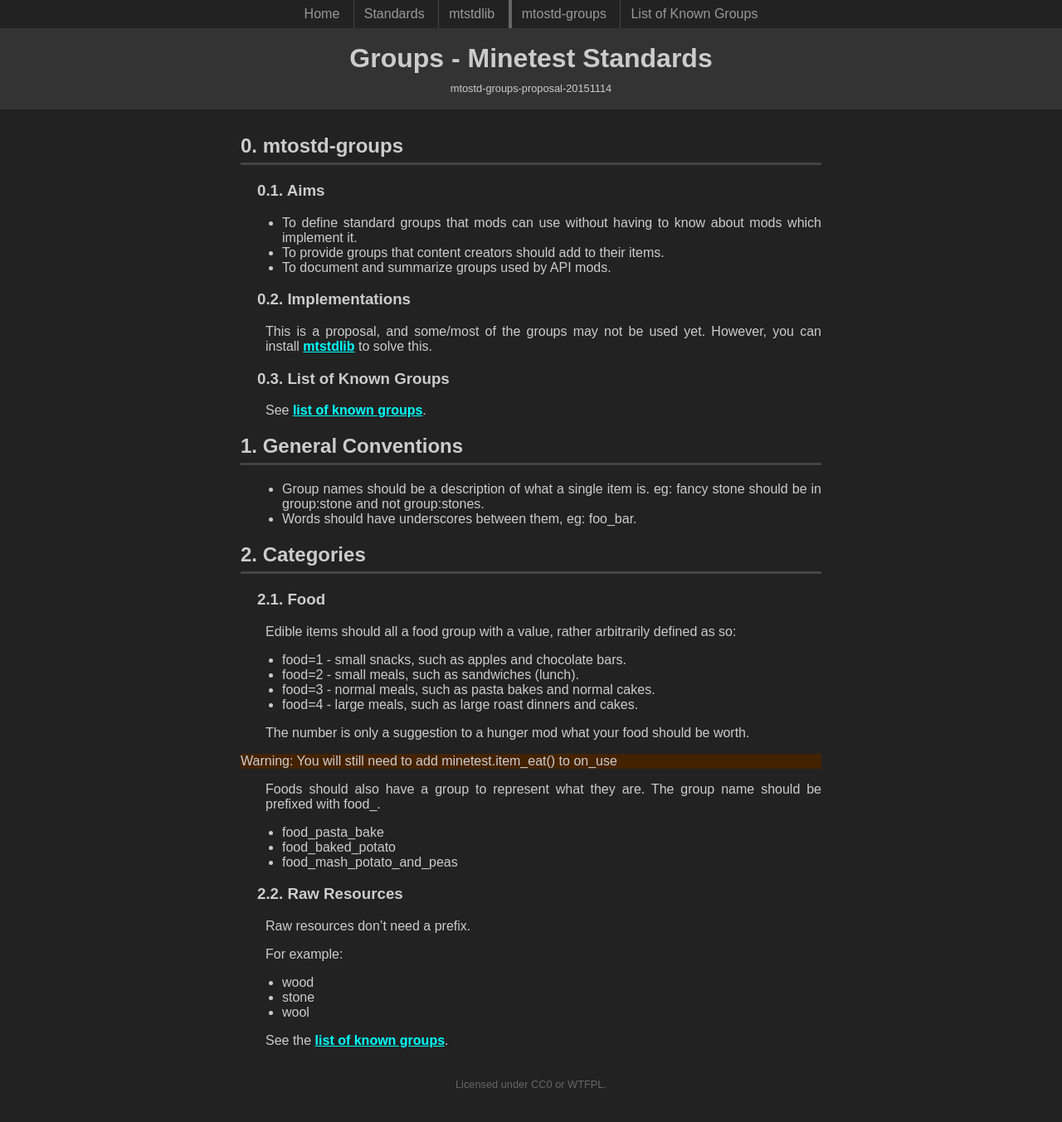
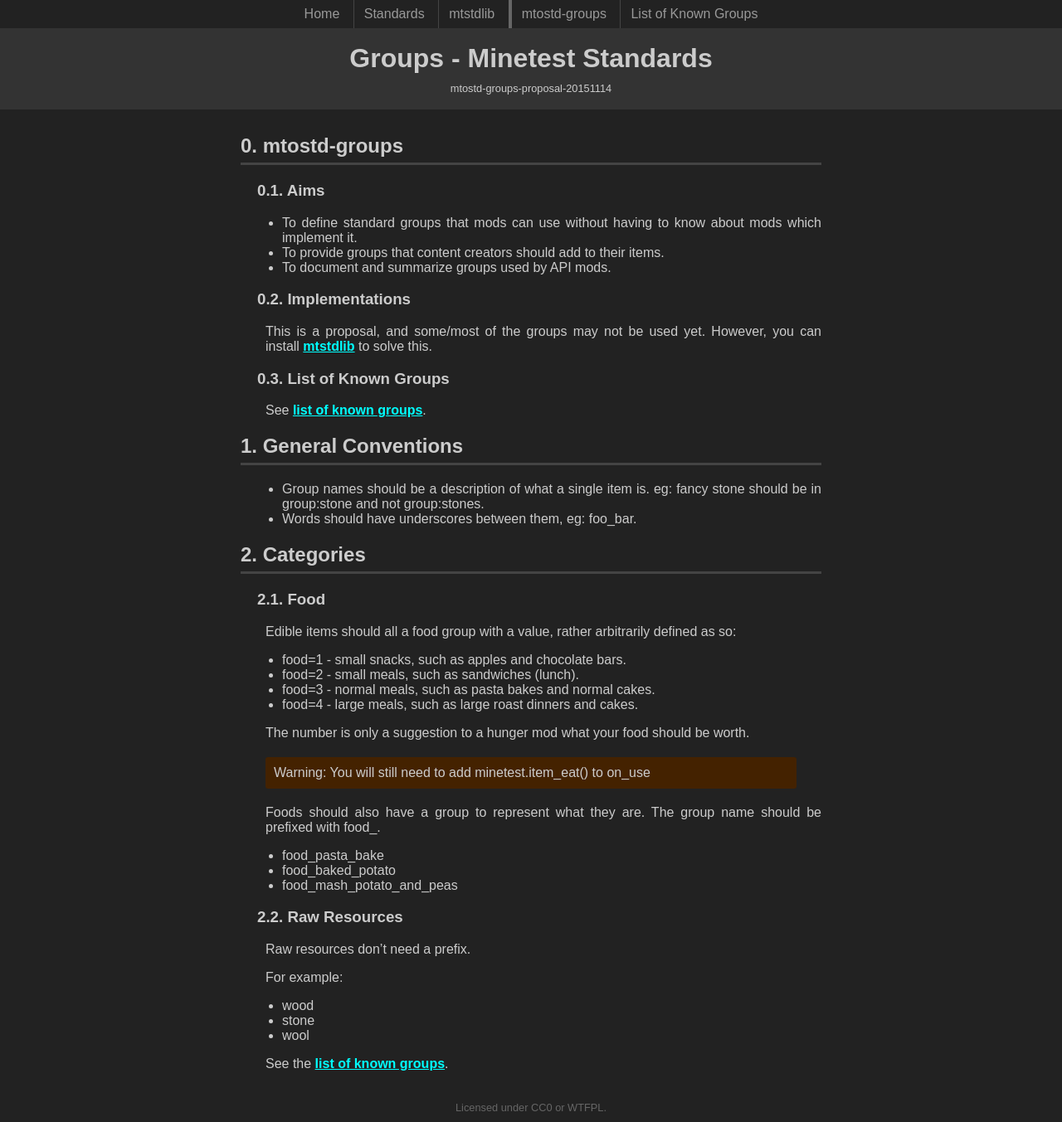
Before and after one commit to more-rubenwardy/mtostd, a Jekyll site: the page built from mtostd/groups/index.md, in a window 1280 px wide. Shown: the whole page at 83% size. Built offline with Jekyll 4.4.1, drawn with Linux system fonts in a browser that asks for light colours; before the commit the page ends 1325 px from its top, so only the background shows below that.

Commit message:
add .box to warning aside

```diff
--- a/mtostd/groups/index.md
+++ b/mtostd/groups/index.md
@@ -48,7 +48,7 @@ Edible items should all a food group with a value, rather arbitrarily defined as
 
 The number is only a suggestion to a hunger mod what your food should be worth.
 
-<aside class="warning">Warning: You will still need to add minetest.item_eat() to on_use</aside>
+<aside class="box warning">Warning: You will still need to add minetest.item_eat() to on_use</aside>
 
 Foods should also have a group to represent what they are. The group name should
 be prefixed with food_.
```
